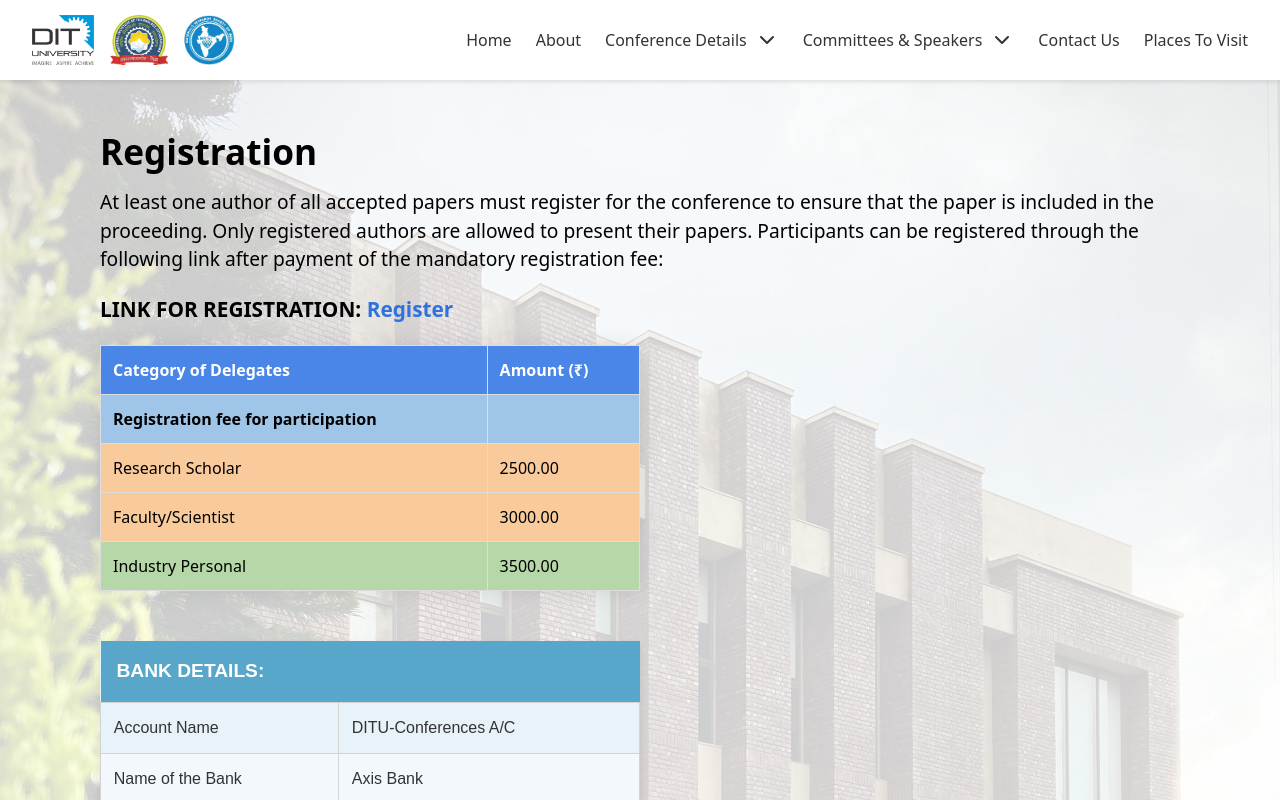
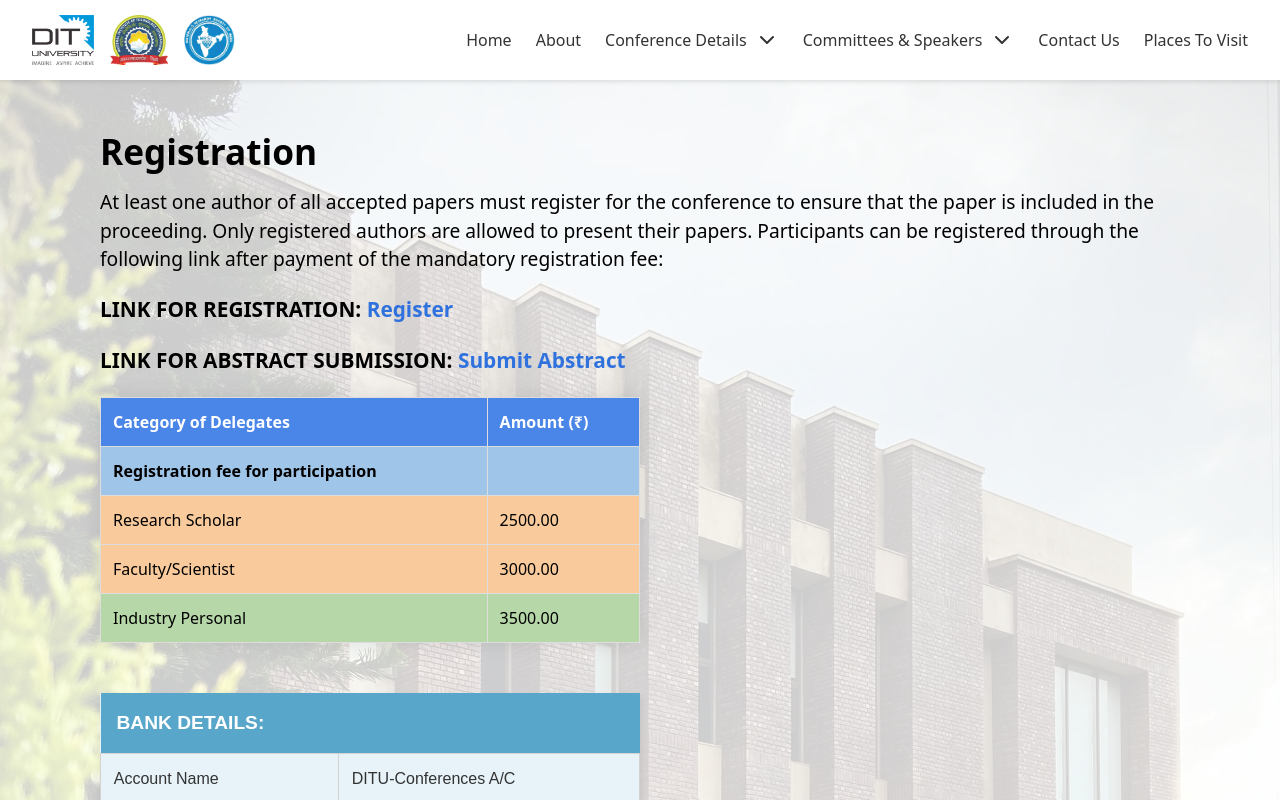
Before and after one commit to TheDarkLord100/ncraps-web, a React (Create React App) app: page /#/registration in a window 1280 px wide. Shown: the top 800 px of the page. Built offline with nearby package versions, Linux system fonts and the light colour scheme; the HTML template or start-up script is replaced by a standard one.

Commit message:
updated link

```diff
--- a/src/components/Navbar/Navbar.jsx
+++ b/src/components/Navbar/Navbar.jsx
@@ -62,7 +62,7 @@
                 Important Dates
               </Link>
               <Link to="/registration" onClick={handleClick}>
-                Registrations
+                Important Links
               </Link>
               <Link to="/submission" onClick={handleClick}>
                 Paper Submission
--- a/src/pages/Registartion/Resgistration.jsx
+++ b/src/pages/Registartion/Resgistration.jsx
@@ -47,6 +47,16 @@
             rel="noopener noreferrer"
           >
             Register
+          </a>
+        </h3>
+        <h3>
+          LINK FOR ABSTRACT SUBMISSION:{' '}
+          <a
+            href="https://bit.ly/41R9MLE"
+            target="_blank"
+            rel="noopener noreferrer"
+          >
+            Submit Abstract
           </a>
         </h3>
         <table className="registration-table">
--- a/src/pages/Submission/Submission.jsx
+++ b/src/pages/Submission/Submission.jsx
@@ -35,11 +35,6 @@
               Brochure
             </a>
           </li>
-          <li>
-            <a href="https://bit.ly/41R9MLE" target= "_blank" className="download-link">
-              Abstract Submission Link
-            </a>
-          </li>
         </ul>
         <p className="important">
           <span>**</span>The proposal is submitted to Springer for a possible publication in a Scopus Indexed Book series.
```
